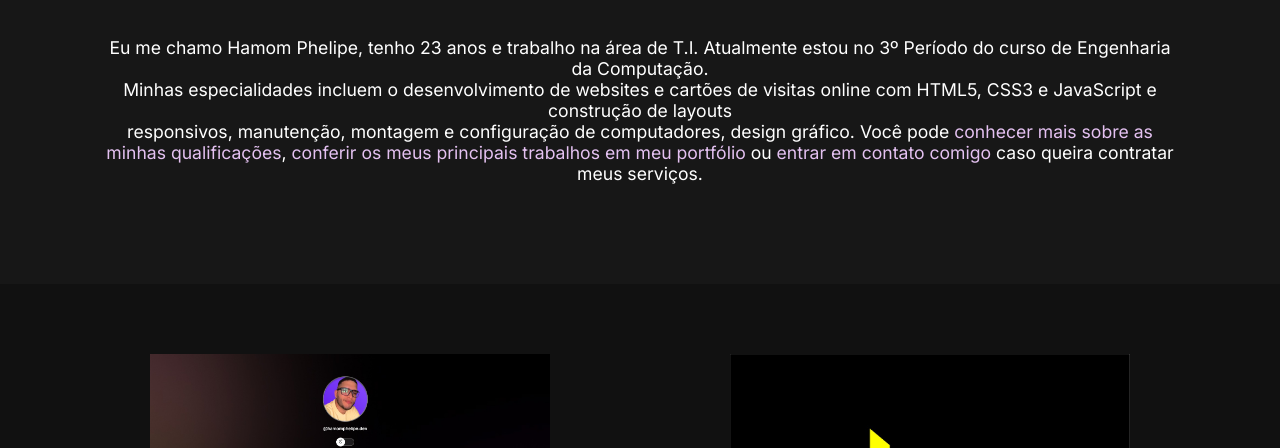
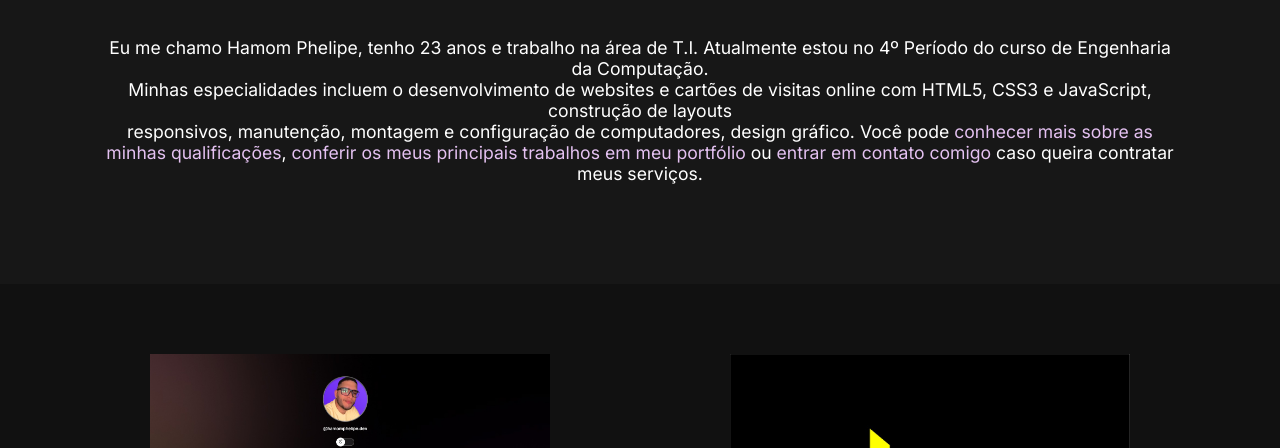
Before and after one commit to HamomPhelipeDev/hpdeveloperweb, a plain HTML site: page index.html in a window 1280 px wide. Shown: the part 352-800 px from the top of the page. Drawn offline with Linux system fonts and the light colour scheme.

Commit message:
Update index.html
Alteração faculdade

```diff
--- a/index.html
+++ b/index.html
@@ -45,13 +45,13 @@
                <br>
             <p>
               Eu me chamo Hamom Phelipe, tenho 23 anos e trabalho na área de
-              T.I. Atualmente estou no 3º Período do
+              T.I. Atualmente estou no 4º Período do
               curso de Engenharia da Computação.
             </p>
             <p>
               Minhas especialidades incluem o desenvolvimento de websites e
-              cartões de visitas online com HTML5, CSS3 e JavaScript e
-              construção de layouts  </p>
+              cartões de visitas online com HTML5, CSS3 e JavaScript,
+              construção de layouts </p>
               <p>responsivos, manutenção, montagem e
               configuração de computadores, design gráfico. Você pode
               <a href="sobre.html"
```
